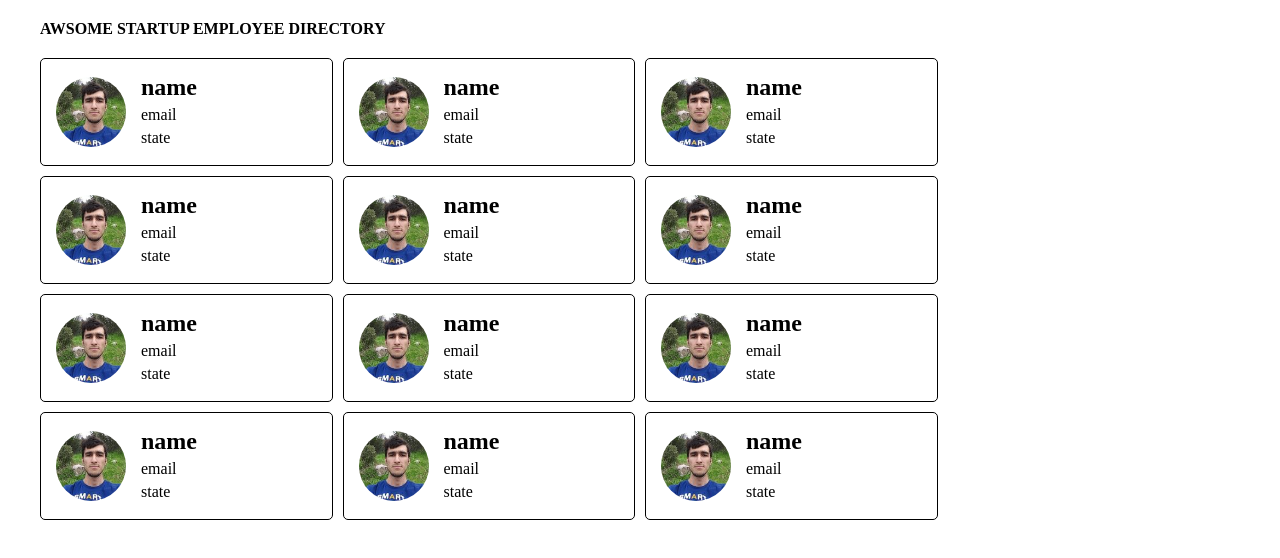
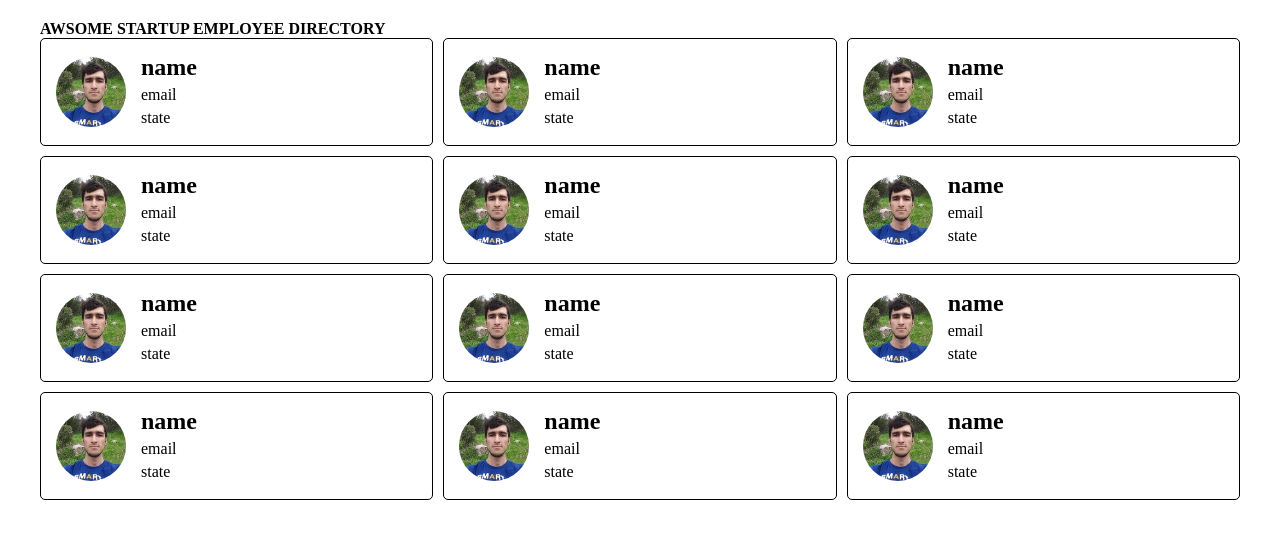
Before and after one commit to Willie10r/Employee-Directory-API, a plain HTML site: page index.HTML in a window 1280 px wide. Drawn offline with Linux system fonts and the light colour scheme; no server answers.

Commit message:
updating css
fixed the few positioning errors

```diff
--- a/css/styles.css
+++ b/css/styles.css
@@ -1,16 +1,17 @@
 body {
-  position: relative;
+  /* position: relative; */
   padding: 0px 40px 20px 40px;
   margin: 0px;
 }
 .header {
   font-weight: 900;
-  margin: 20px 0px;
+  margin: 0px 0px;
+  padding-top: 20px;
 }
 .gridContainer {
   display: grid;
-  grid-template-columns: 1fr 1fr 1fr 1fr;
-  grid-template-rows: 2fr 2fr 2fr;
+  grid-template-columns: 1fr 1fr 1fr;
+  grid-template-rows: 2fr 2fr 2fr 2fr;
   gap: 10px;
 }
 .card-container {
@@ -41,16 +42,19 @@ h2 {
   right: 0;
   bottom: 0;
   background: rgba(100, 100, 100, 0.4);
+  height: 100%;
 }
 .modal {
   width: 375px;
-  margin: 15% auto auto;
+  margin: 0px;
   position: relative;
   text-align: center;
   background: #fff;
   border: 1px solid #778;
   border-radius: 5px;
   padding: 30px 20px;
+  top: 20%;
+  left: 35%;
 }
 .modalClose {
   position: absolute;
```
